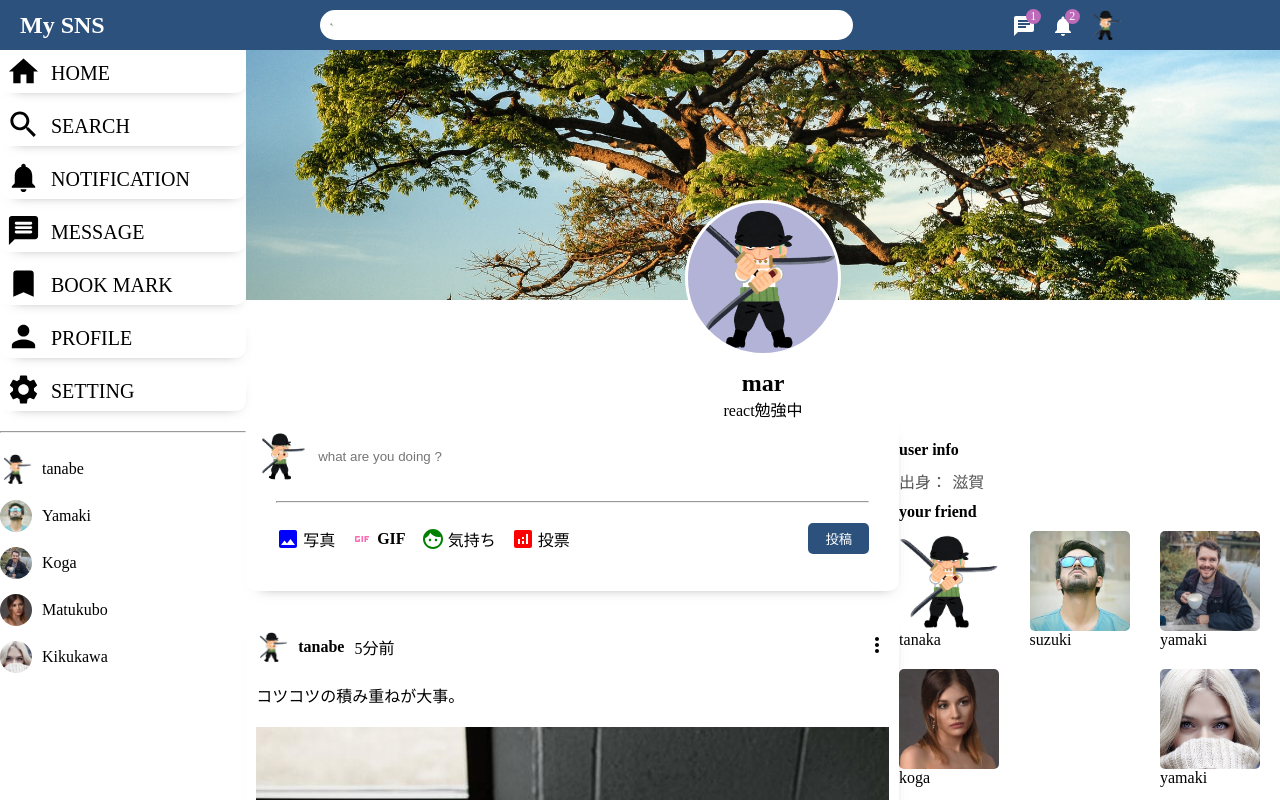
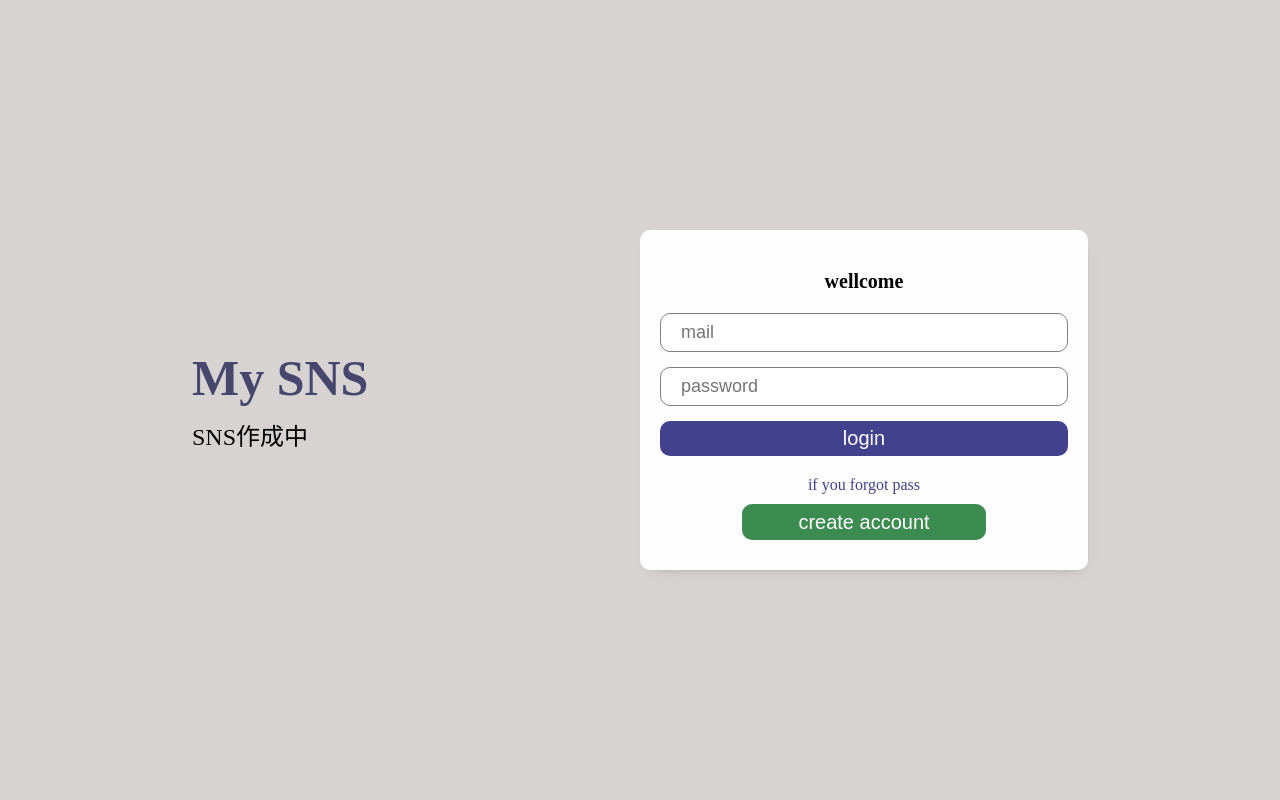
Before and after one commit to ShotaMar/my-sns-frontend, a React (Create React App) app: page / in a window 1280 px wide. Shown: the top 800 px of the page. Built offline with nearby package versions, Linux system fonts and the light colour scheme.

Commit message:
Login component 作成

```diff
--- a/src/App.js
+++ b/src/App.js
@@ -1,8 +1,9 @@
 import Home from "./pages/home/Home";
+import Login from "./pages/login/Login";
 import Profile from "./pages/profile/Profile";
 
 function App() {
-  return (<Profile />);
+  return (<Login />);
 }
 
 export default App;
--- /dev/null
+++ b/src/pages/login/Login.css
@@ -0,0 +1,96 @@
+.login {
+    width: 100vw;
+    height: 100vh;
+    background-color: rgb(216, 211, 211);
+    display: flex;
+    align-items: center;
+    justify-content: center;
+}
+
+.login-wrapper {
+    width: 70%;
+    height: 70%;
+    display: flex;
+}
+
+.login-left,
+.login-right {
+    flex: 1;
+    display: flex;
+    flex-direction: column;
+    justify-content: center;
+}
+
+.login-logo {
+    font-size: 50px;
+    font-weight: 800;
+    color: #47476e;
+    margin-bottom: 10px;
+}
+
+.login-desc {
+    font-size: 24px;
+}
+
+.login-box {
+    height: 300px;
+    padding: 20px;
+    background-color: rgb(253, 253, 253);
+    border-radius: 10px;
+    display: flex;
+    flex-direction: column;
+    justify-content: space-between;
+    box-shadow: 3px 7px 13px -12px #777777;
+    border-radius: 10px;
+}
+
+.login-input {
+    height: 50px;
+    border-radius: 10px;
+    border: 1px solid gray;
+    font-size: 18px;
+    padding-left: 20px;
+    margin-bottom: 15px;
+}
+
+.login-input:focus {
+    outline: none;
+}
+
+.login-button {
+    height: 50px;
+    border-radius: 10px;
+    border: none;
+    background-color: #41428b;
+    color: white;
+    font-size: 20px;
+    font-weight: 500;
+    cursor: pointer;
+}
+
+.login-forgot {
+    text-align: center;
+    color: #41428b;
+    margin-top: 20px;
+}
+
+.login-registar-button {
+    height: 50px;
+    width: 60%;
+    align-self: center;
+    border-radius: 10px;
+    border: none;
+    background-color: #3c8b50;
+    color: white;
+    font-size: 20px;
+    font-weight: 500;
+    cursor: pointer;
+    margin: 10px;
+}
+
+.login-message {
+    text-align: center;
+    font-weight: 550;
+    font-size: 20px;
+    margin: 20px 0;
+}
--- /dev/null
+++ b/src/pages/login/Login.jsx
@@ -0,0 +1,27 @@
+import React from 'react'
+import './Login.css'
+
+function Login() {
+    return (
+        <div className="login">
+            <div className="login-wrapper">
+                <div className="login-left">
+                    <h3 className='login-logo'>My SNS</h3>
+                    <span className="login-desc">SNS作成中</span>
+                </div>
+                <div className="login-right">
+                    <div className="login-box">
+                        <p className="login-message">wellcome</p>
+                        <input type="text" className="login-input" placeholder='mail' />
+                        <input type="text" className="login-input" placeholder='password'/>
+                        <button className="login-button">login</button>
+                        <span className="login-forgot">if you forgot pass</span>
+                        <button className="login-registar-button">create account</button>
+                    </div>
+                </div>
+            </div>
+        </div>
+    )
+}
+
+export default Login
```
